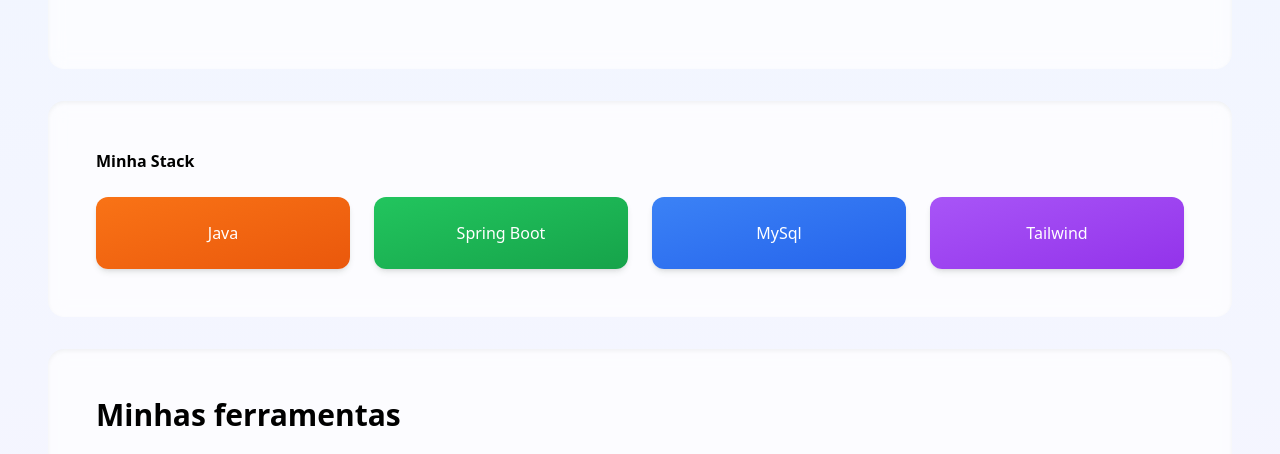
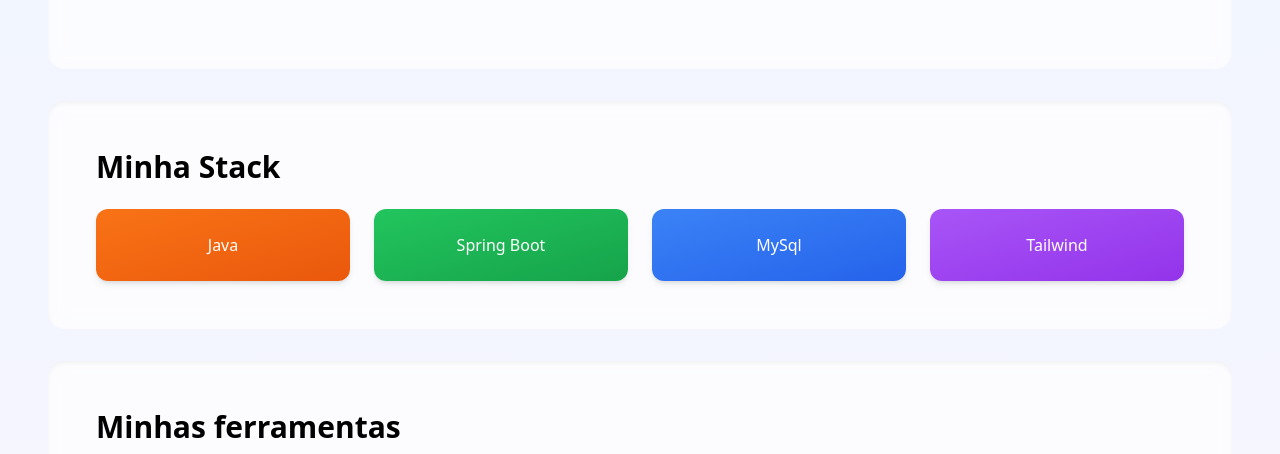
Before and after one commit to yasmartimiano/portifolio, a plain HTML site: page index.html in a window 1280 px wide. Shown: the part 567-1021 px from the top of the page. Drawn offline with nearby package versions, Linux system fonts and the light colour scheme.

Commit message:
fix/remove: ajustei o texto e removi um p-4 duplicado

```diff
--- a/index.html
+++ b/index.html
@@ -44,8 +44,8 @@
         </p>
     </section>
     <!--stack-->
-    <section id="stack" class="p-12 p-12 bg-white/70 backdrop-blur shadow-inner rounded-2xl mx-4 md:mx-12 my-8">
-        <h2 class="text-3x1 font-bold mb-6">Minha Stack</h2>
+    <section id="stack" class="p-12 bg-white/70 backdrop-blur shadow-inner rounded-2xl mx-4 md:mx-12 my-8">
+        <h2 class="text-3xl font-bold mb-6">Minha Stack</h2>
         <div class="grid grid-cols-2 md:grid-cols-4 gap-6">
             <div class="p-4 md:p-6 bg-gradient-to-br from-orange-500 to-orange-600 text-white rounded-xl shadow-md text-center font-medium hover:scale-105 transform transition-transform">Java</div>
             <div class="p-4 md:p-6 bg-gradient-to-br from-green-500 to-green-600 text-white rounded-xl shadow-md text-center font-medium hover:scale-105 transform transition-transform">Spring Boot</div>
```
